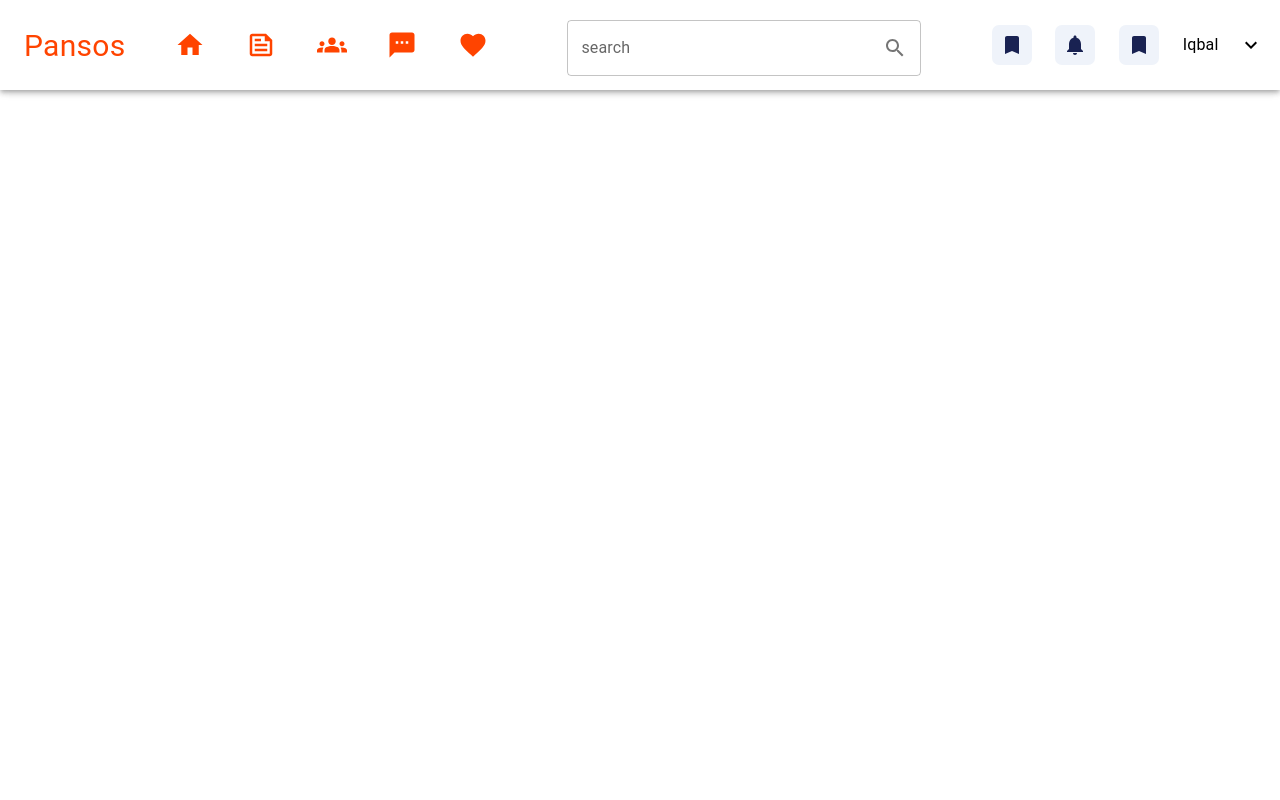
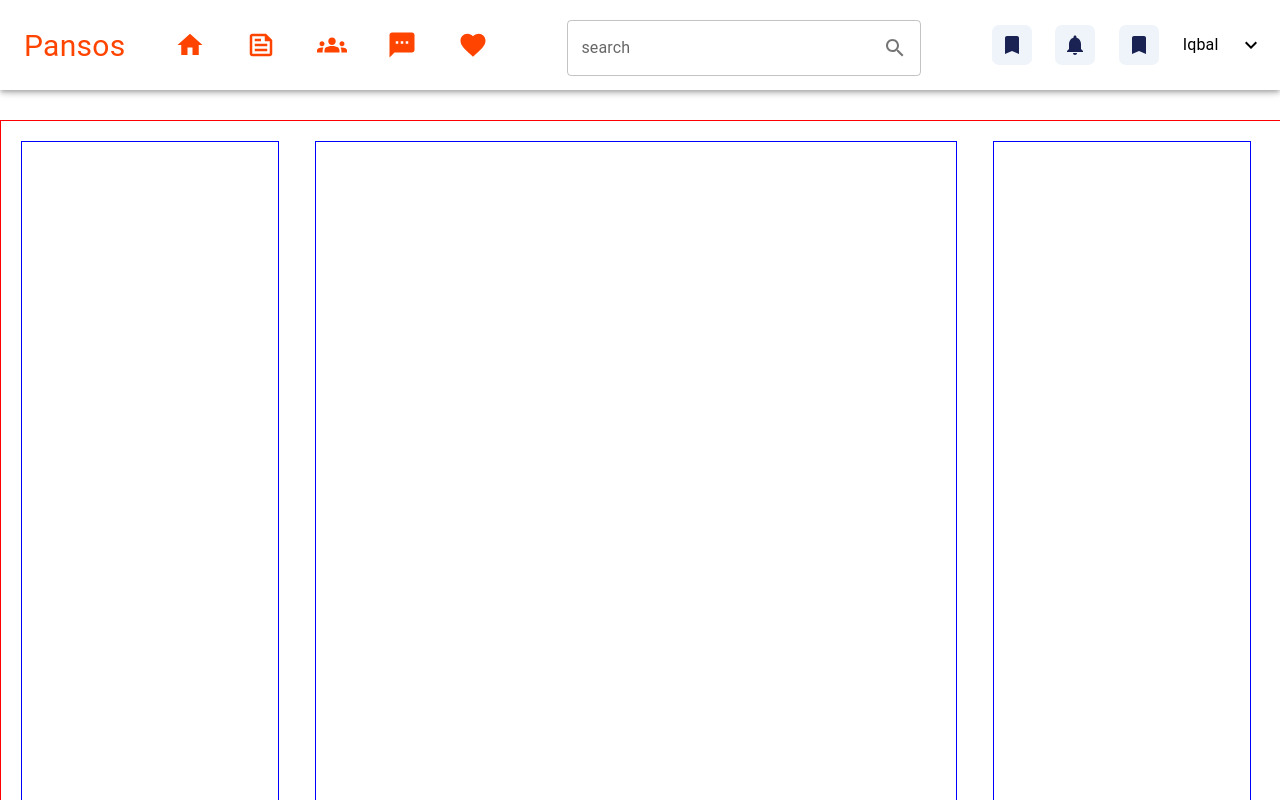
Before and after one commit to Iqbal0786/social-media-app, a React (Create React App) app: page / in a window 1280 px wide. Built offline with nearby package versions, Linux system fonts and the light colour scheme.

Commit message:
added three component

```diff
--- /dev/null
+++ b/src/components/FriendsAndGroup.jsx
@@ -0,0 +1,12 @@
+import { Box } from '@mui/material'
+import React from 'react'
+
+export default function FriendsAndGroup() {
+  return (
+  <>
+    <Box sx={{width:"20%" , heigth:"100%" , border:"1px solid blue"}}>
+
+    </Box>
+  </>
+  )
+}
--- a/src/components/Home.jsx
+++ b/src/components/Home.jsx
@@ -9,12 +9,15 @@ import {
 } from "@mui/material";
 import { Box } from "@mui/system";
 import React from "react";
+import FriendsAndGroup from "./FriendsAndGroup";
+import MainContent from "./MainContent";
 import NavMenues from "./NavMenues";
+import UserInfoAndActivity from "./UserInfoAndActivity";
 
 export default function Home() {
   return (
     <>
-      <AppBar sx={{ height: "90px", backgroundColor: "white" }}>
+      <AppBar sx={{ height: "90px", backgroundColor: "white" , position:"fixed" }}>
         <Toolbar sx={{ width: "100%", height: "100%" }}>
           <Typography sx={{ color: "#ff4400", fontSize: "30px" }}>
             Pansos
@@ -32,6 +35,15 @@ export default function Home() {
           </Box>
         </Toolbar>
       </AppBar>
+
+        {/* main content box */}
+        <Box sx={{width:"100%" , height:"800px" ,border:"1px solid red",marginTop:"120px" ,position:"fixed" ,display:"flex" , justifyContent:"space-between" ,gap:"10px" , padding:"20px"}}>
+
+         <FriendsAndGroup/>
+         <MainContent/>
+         <UserInfoAndActivity/>
+
+        </Box>
     </>
   );
 }
--- /dev/null
+++ b/src/components/MainContent.jsx
@@ -0,0 +1,12 @@
+import { Box } from '@mui/material'
+import React from 'react'
+
+export default function MainContent() {
+  return (
+    <>
+    <Box sx={{width:"50%" , heigth:"100%" , border:"1px solid blue"}}>
+
+    </Box>
+    </>
+  )
+}
--- /dev/null
+++ b/src/components/UserInfoAndActivity.jsx
@@ -0,0 +1,13 @@
+import { Box } from '@mui/material'
+import React from 'react'
+
+export default function UserInfoAndActivity() {
+  return (
+    <>
+
+    <Box sx={{width:"20%" , heigth:"100%" , border:"1px solid blue" , marginRight:"50px"}}>
+
+     </Box>
+    </>
+  )
+}
```
Also changed, not shown: src/components/NavMenues.jsx (+4 -4 lines).
